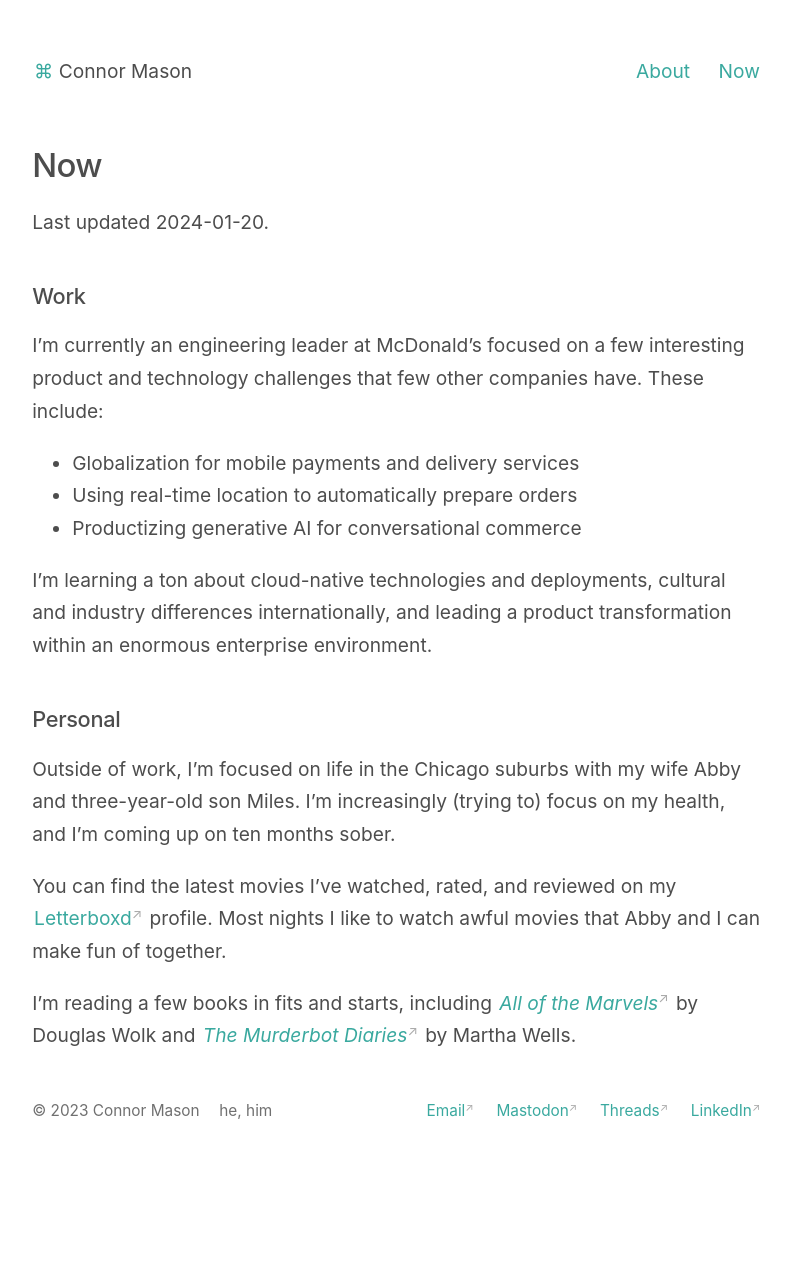
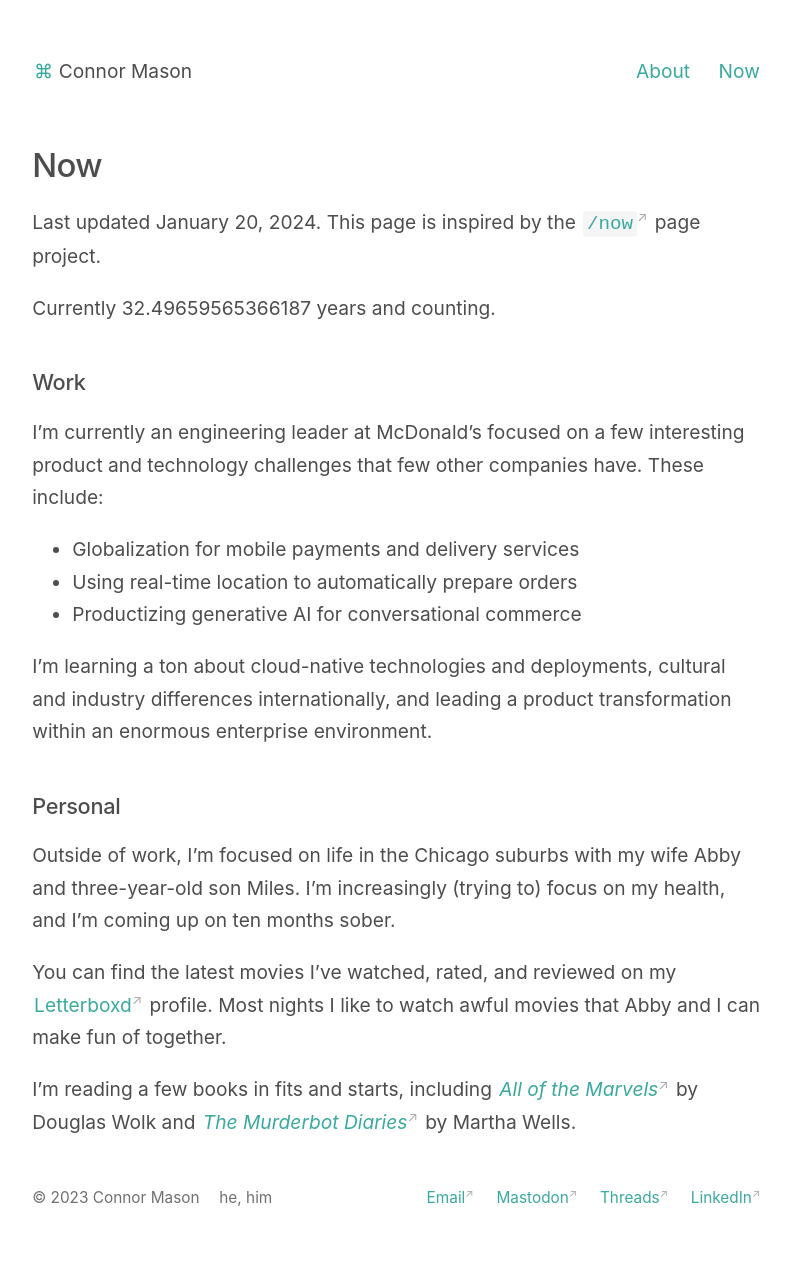
Before and after one commit to conmas/site, a Jekyll site: the page built from _pages/now.md, in a window 1280 px wide. Shown: the whole page, without its empty margins (243-1033 px from the left). Built offline with Jekyll 4.4.1, drawn with Linux system fonts in a browser that asks for light colours; before the commit the page ends 1191 px from its top, so only the background shows below that.

Commit message:
Update now.md

```diff
--- a/_pages/now.md
+++ b/_pages/now.md
@@ -5,7 +5,9 @@ permalink: /now
 ---
 
 # Now
-Last updated 2024-01-20.
+Last updated January 20, 2024. This page is inspired by the [`/now`](https://nownownow.com/about) page project.
+
+<script>document.write(`Currently <span class="js-age">${(new Date()-new Date("1991-07-26T13:44:00Z"))/1000/60/60/24/365.25}</span> years and counting.`)</script>
 
 ## Work
 
```
